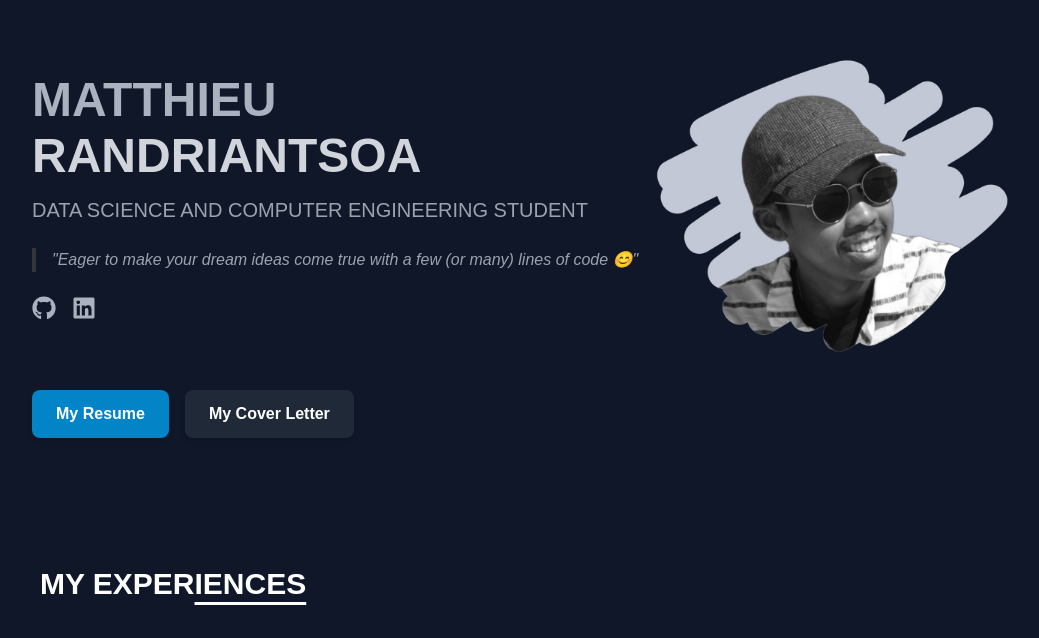
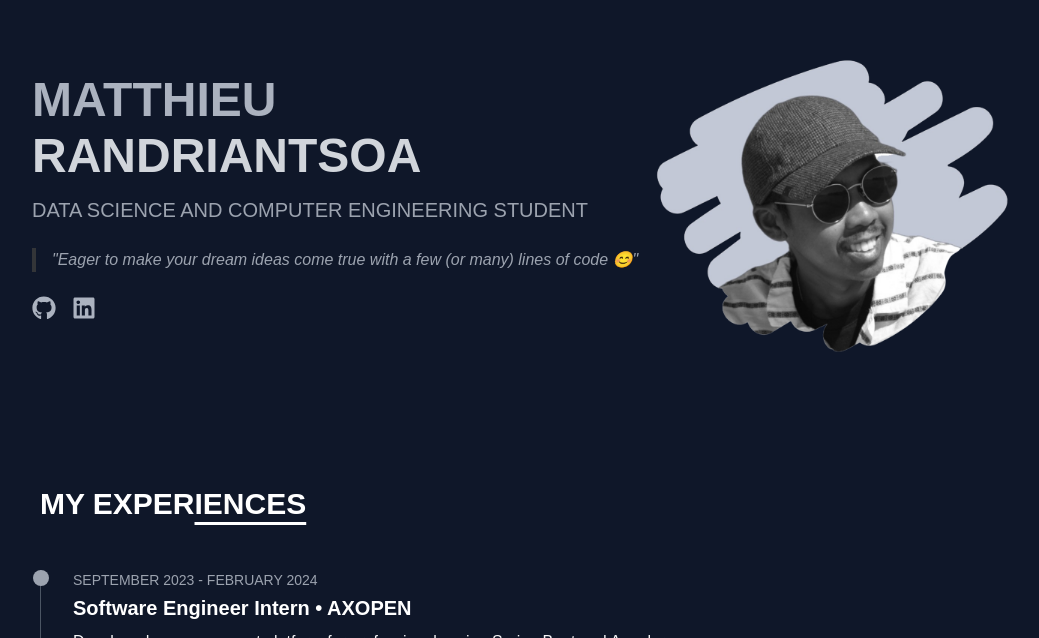
Before and after one commit to Mxtsxw/Portfolio, a Next.js app: page / in a window 1280 px wide. Shown: the part 162-800 px from the top of the page, without its empty margins (112-1151 px from the left). Built offline with nearby package versions, Linux system fonts and the light colour scheme.

Commit message:
Remove Floating buttons

```diff
--- a/app/_components/Header.tsx
+++ b/app/_components/Header.tsx
@@ -41,42 +41,6 @@ export default function Hero() {
           />
         </div>
       </div>
-      {/* Buttons for Small Screens */}
-      <div className="flex lg:hidden mt-8 space-x-4 justify-center tmp">
-        <a
-          href="documents/CV_Matthieu_RANDRIANTSOA.pdf"
-          target="_blank"
-          className="bg-sky-600 hover:bg-sky-700 text-white font-semibold py-3 px-6 rounded-lg shadow-md"
-        >
-          My Resume
-        </a>
-        <a
-          href="documents/CL_Matthieu_Randriantsoa_Roche.pdf"
-          target="_blank"
-          className="bg-gray-800 hover:bg-gray-700 text-white font-semibold py-3 px-6 rounded-lg shadow-md"
-        >
-          My Cover Letter
-        </a>
-      </div>
-
-      {/* Buttons for Large Screens */}
-      <div className="hidden lg:flex lg:justify-start mt-8 space-x-4 justify-center tmp">
-        <a
-          href="documents/CV_Matthieu_RANDRIANTSOA.pdf"
-          target="_blank"
-          className="bg-sky-600 hover:bg-sky-700 text-white font-semibold py-3 px-6 rounded-lg shadow-md transform transition-all duration-300 animate-float"
-        >
-          My Resume
-        </a>
-        <a
-          href="documents/CL_Matthieu_Randriantsoa_Roche.pdf"
-          target="_blank"
-          className="bg-gray-800 hover:bg-gray-700 text-white font-semibold py-3 px-6 rounded-lg shadow-md transform transition-all duration-300 animate-float delay-200"
-        >
-          My Cover Letter
-        </a>
-      </div>
-
     </header>
   );
 }
```
